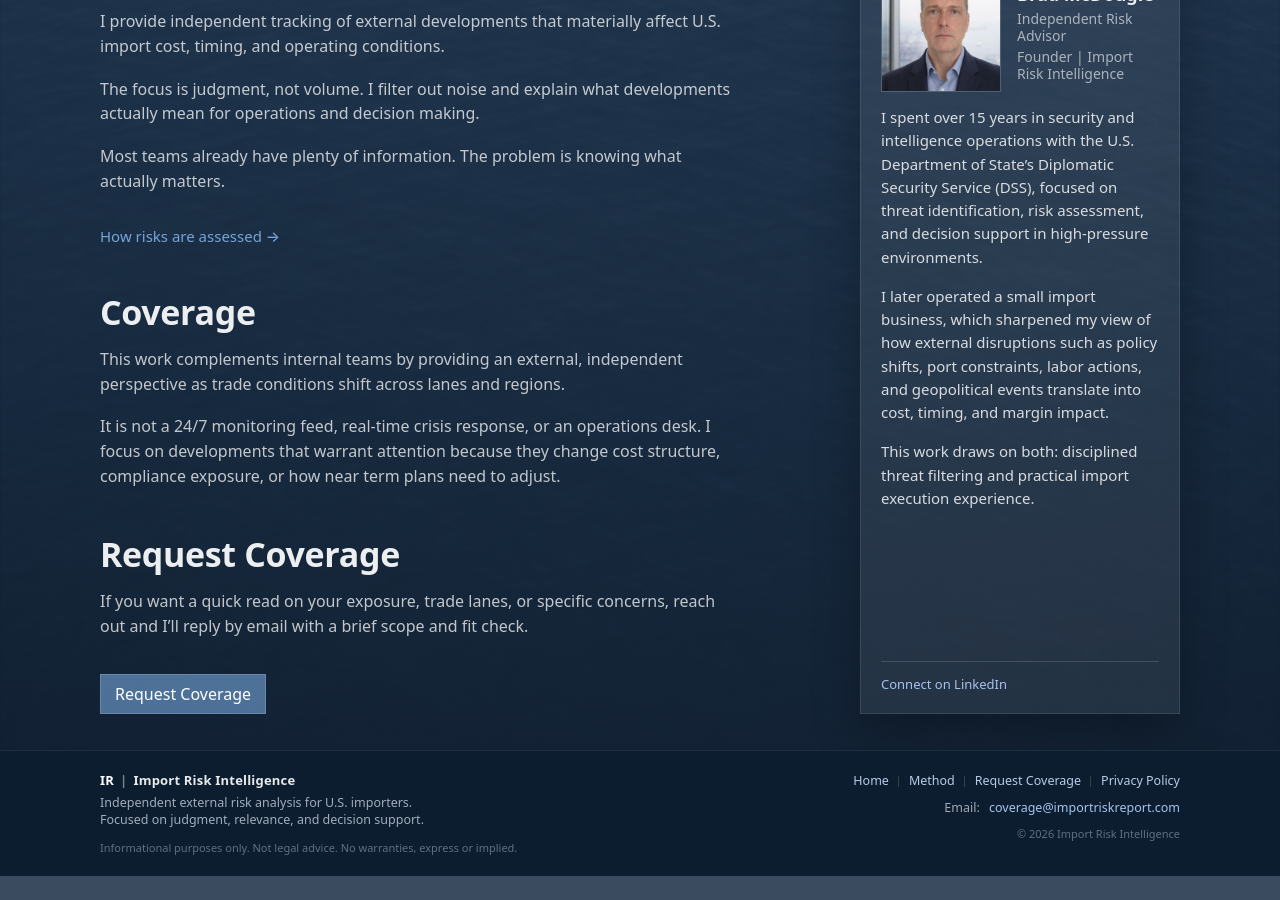
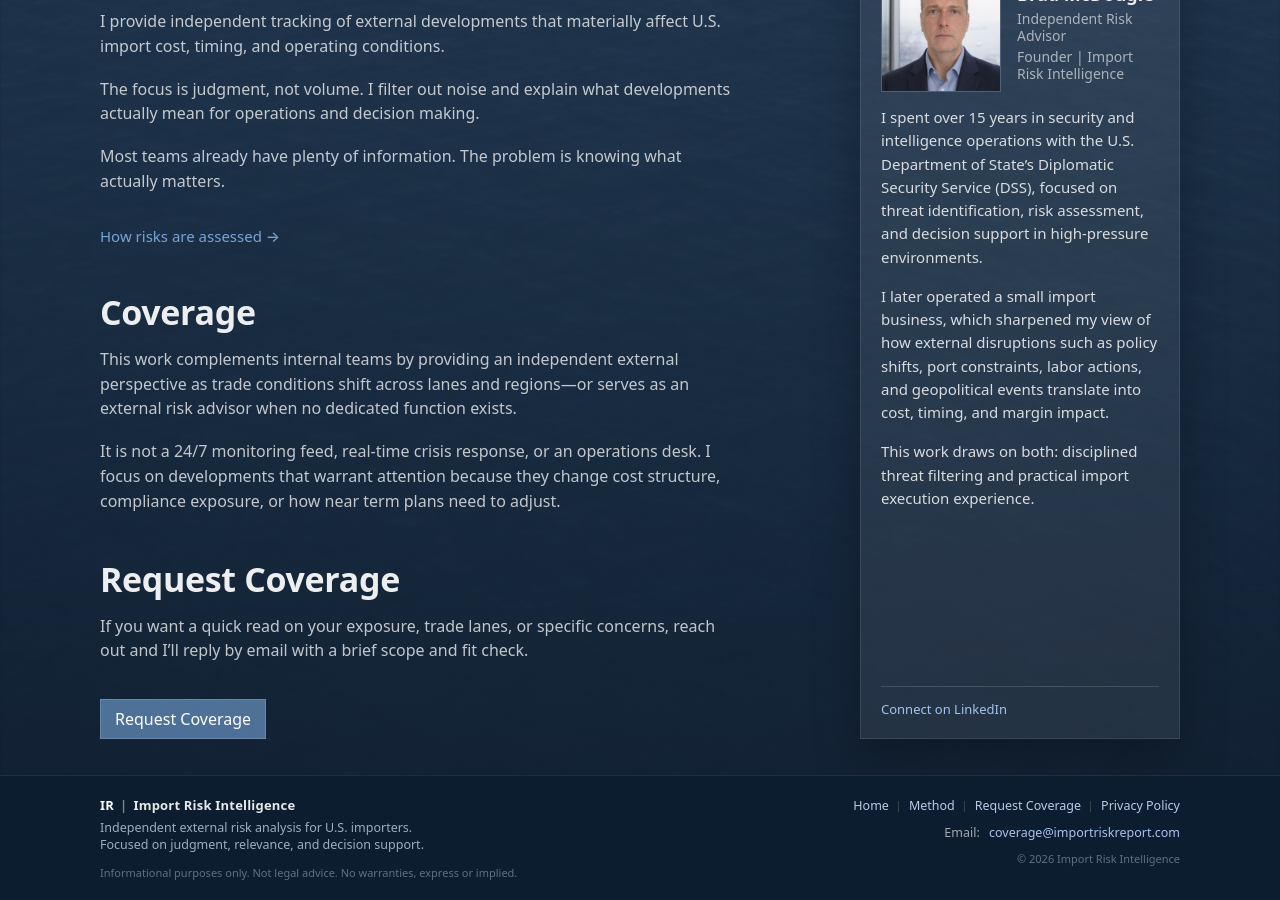
Before and after one commit to importrisk/import-risk-intelligence-site, a Jekyll site: the page built from index.html, in a window 1280 px wide and 900 px high, scrolled down 932 px. Built offline with Jekyll 4.4.1, drawn with Linux system fonts in a browser that asks for light colours; before the commit the page ends 1808 px from its top, so only the background shows below that.

Commit message:
Update index.html

```diff
--- a/index.html
+++ b/index.html
@@ -100,8 +100,7 @@ description: Independent risk assessment for U.S. importers.
         <section id="scope" class="section">
           <h2 class="section-title">Coverage</h2>
           <p class="section-text">
-            This work complements internal teams by providing an external, independent perspective as trade conditions shift across lanes and regions.</p>
-          <p class="section-text">
+            This work complements internal teams by providing an independent external perspective as trade conditions shift across lanes and regions—or serves as an external risk advisor when no dedicated function exists.<p class="section-text">
            It is not a 24/7 monitoring feed, real-time crisis response, or an operations desk. I focus on developments that warrant attention because they change cost structure, compliance exposure, or how near term plans need to adjust.</p>
         </section>
 
```
